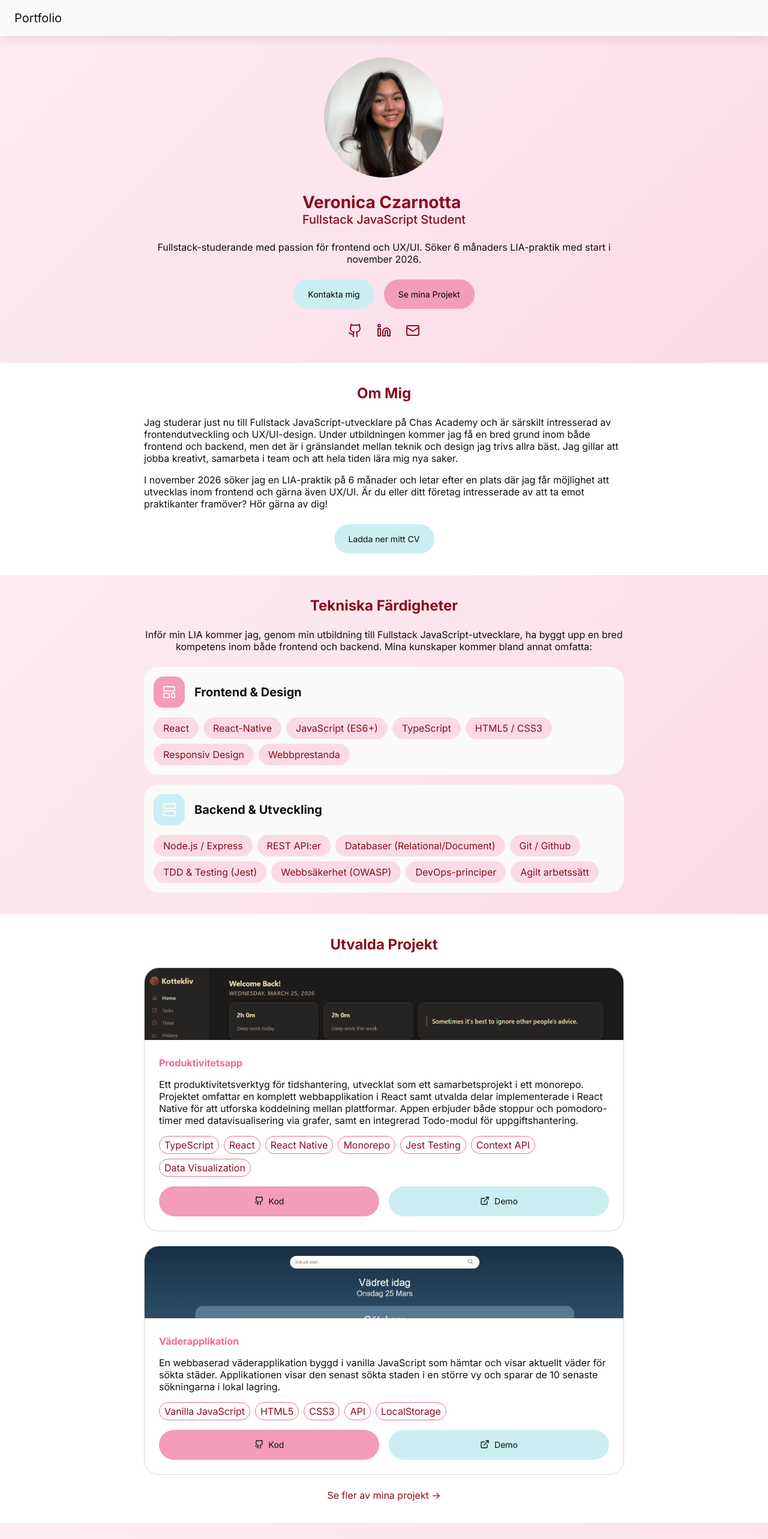
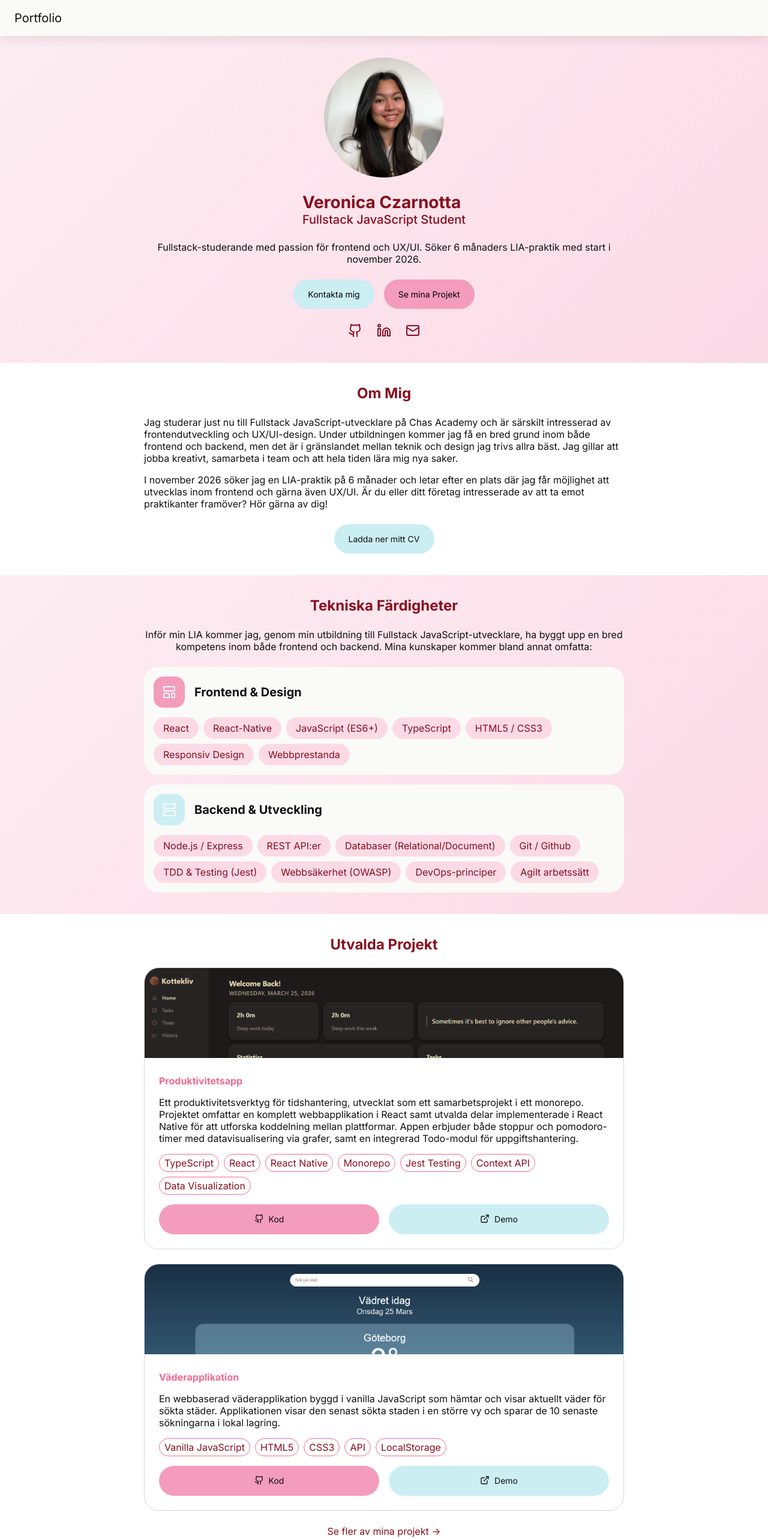
Before and after one commit to vczarnotta/portfolio, a React (Vite) app: page / in a window 1280 px wide. Shown: the top 2566 px of the page at 60% size. Built offline with nearby package versions, Linux system fonts and the light colour scheme.

Commit message:
lagt till scroll margin

```diff
--- a/src/components/Container/Container.module.css
+++ b/src/components/Container/Container.module.css
@@ -2,6 +2,7 @@
   display: flex;
   justify-content: center;
   padding: var(--space-lg) var(--space-base);
+  scroll-margin-top: 60px;
 }
 
 .center {
--- a/src/components/ProjectCard/ProjectCard.module.css
+++ b/src/components/ProjectCard/ProjectCard.module.css
@@ -4,7 +4,7 @@
 }
 
 .previewImg {
-  height: 120px;
+  height: 150px;
   width: 100%;
   object-fit: cover;
   object-position: top;
```
